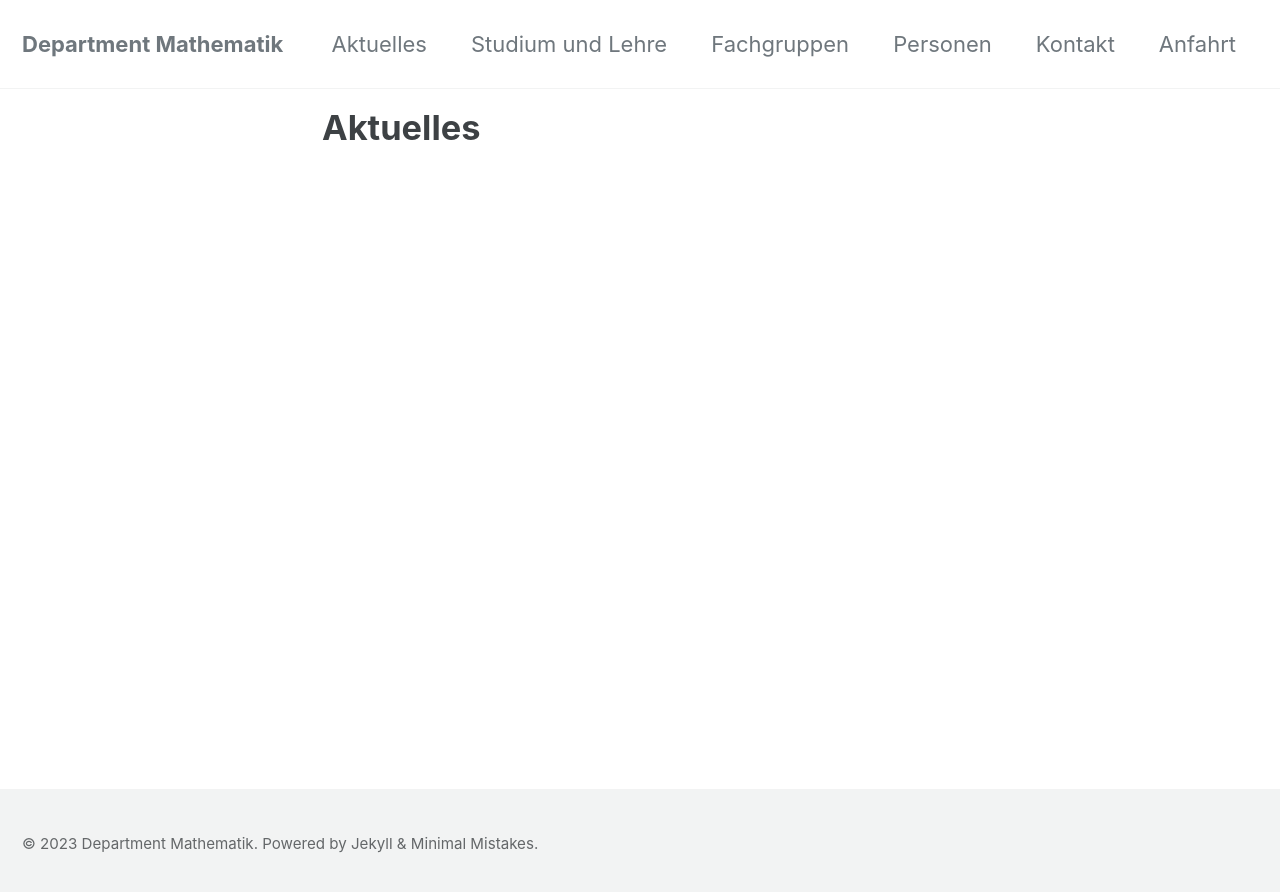
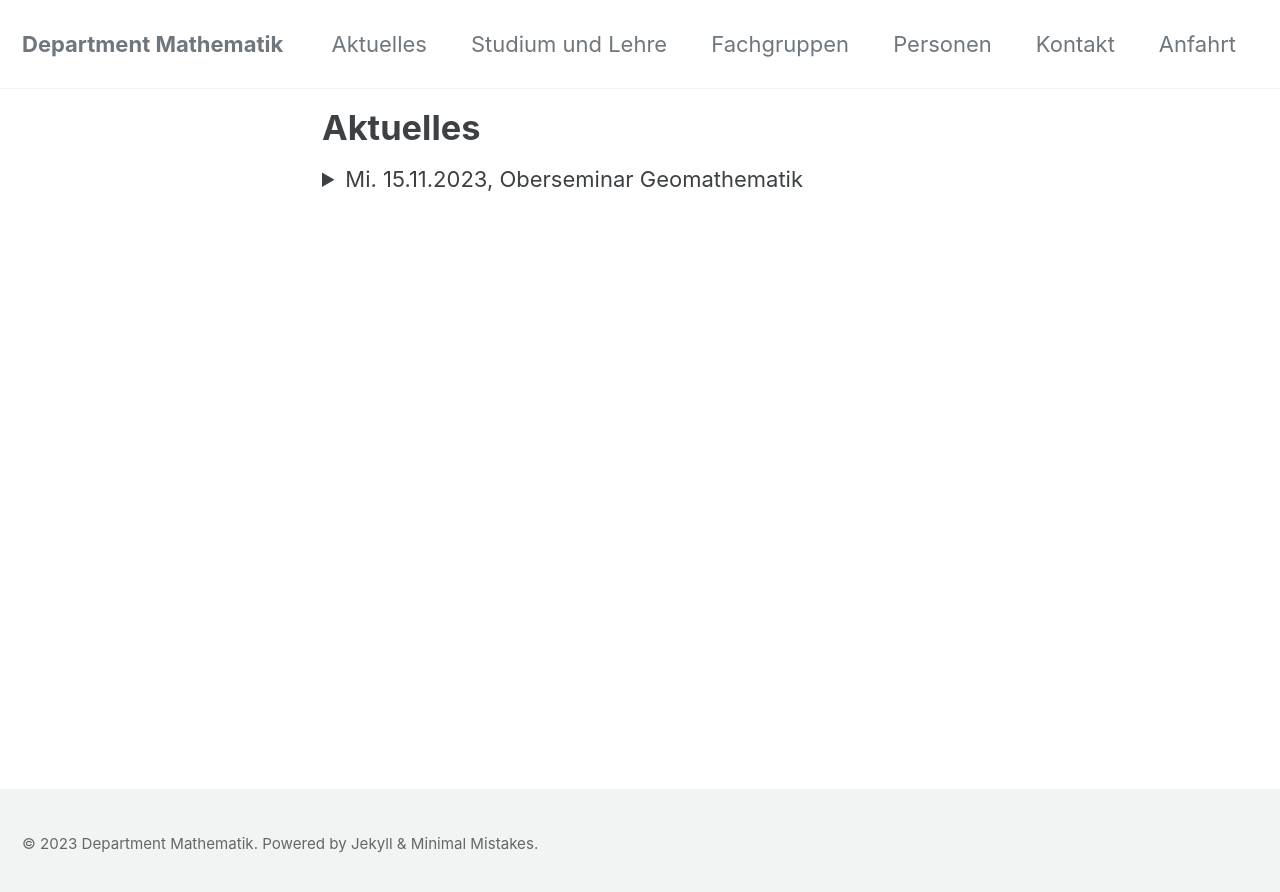
Before and after one commit to oceanbang/project, a Jekyll site: the page built from _pages/aktuelles.md, in a window 1280 px wide. Shown: the top 892 px of the page. Built offline with Jekyll 4.4.1, drawn with Linux system fonts in a browser that asks for light colours; cached includes are drawn as plain includes.

Commit message:
Update aktuelles.md

```diff
--- a/_pages/aktuelles.md
+++ b/_pages/aktuelles.md
@@ -3,3 +3,16 @@
 title: "Aktuelles"
 permalink: /aktuelles/
 ---
+
+<details>
+  <summary>Mi. 15.11.2023, Oberseminar Geomathematik</summary>
+
+  ### Oberseminar Geomathematik
+ <p>C*-algebras and noncommutative topology.<br>
+Mittwoch, den 15. November 2023, 12:30 Uhr, Raum ENC-B 205 ,<br>
+
+Referent: Dr. Masayoshi Kaneda<br>
+
+ (Universität Göttingen)</p>
+ <p>Wir laden alle Interessenten herzlich zum Vortrag ein.</p>
+</details>
```
